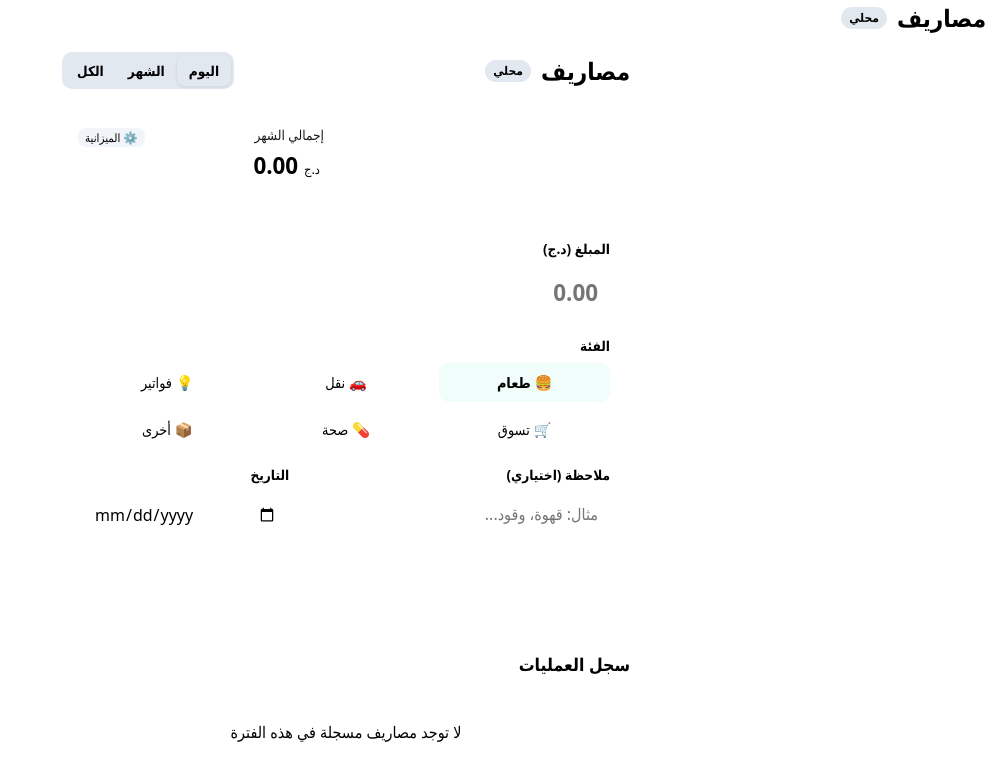
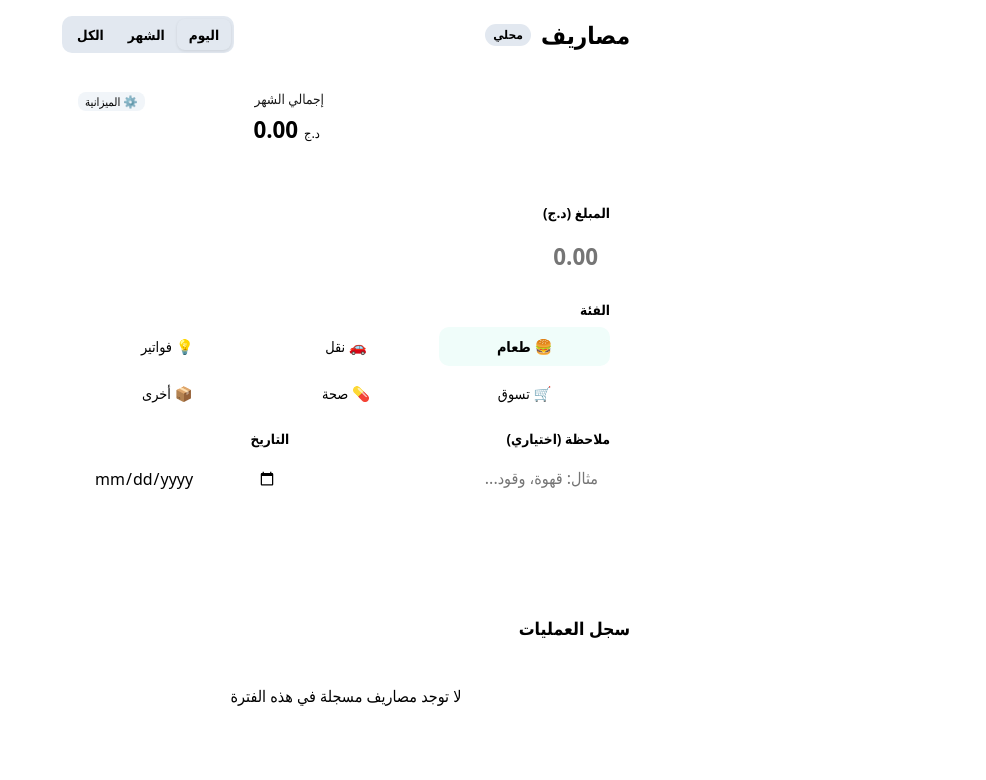
Before and after one commit to yacine40w/expense-tracker-pwa, a plain HTML site: page index.html in a window 1280 px wide. Shown: the whole page, without its empty margins (294-1280 px from the left). Drawn offline with nearby package versions, Linux system fonts and the light colour scheme.

Commit message:
Initial commit3

```diff
--- a/index.html
+++ b/index.html
@@ -32,6 +32,9 @@
         </div>
     </div>
 
+    <div class="app-container">
+        <!-- الشريط العلوي -->
+        <header class="app-header">
     <!-- داخل .app-header في .header-title أضف زر الخروج بجانب شارة الحالة -->
     <div class="header-title">
         <h1>مصاريف</h1>
@@ -39,13 +42,6 @@
         <button type="button" id="btn-logout" class="btn-logout" title="تسجيل الخروج"
             style="display: none;">خروج</button>
     </div>
-    <div class="app-container">
-        <!-- الشريط العلوي -->
-        <header class="app-header">
-            <div class="header-title">
-                <h1>مصاريف</h1>
-                <span id="connection-status" class="status-badge offline" title="وضع العمل المحلي">محلي</span>
-            </div>
             <div class="filter-tabs">
                 <button class="filter-btn active" data-filter="today">اليوم</button>
                 <button class="filter-btn" data-filter="month">الشهر</button>
```
